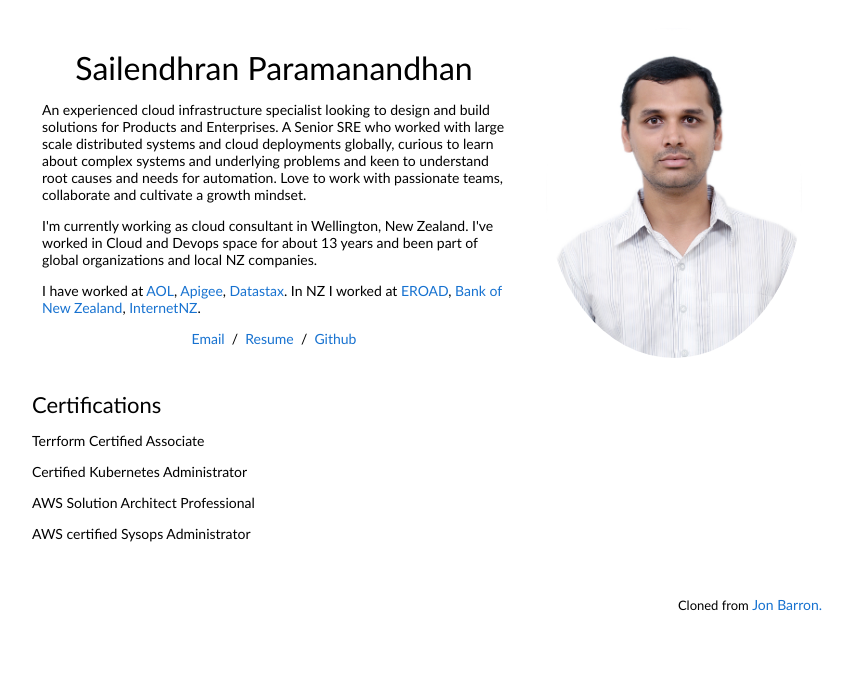
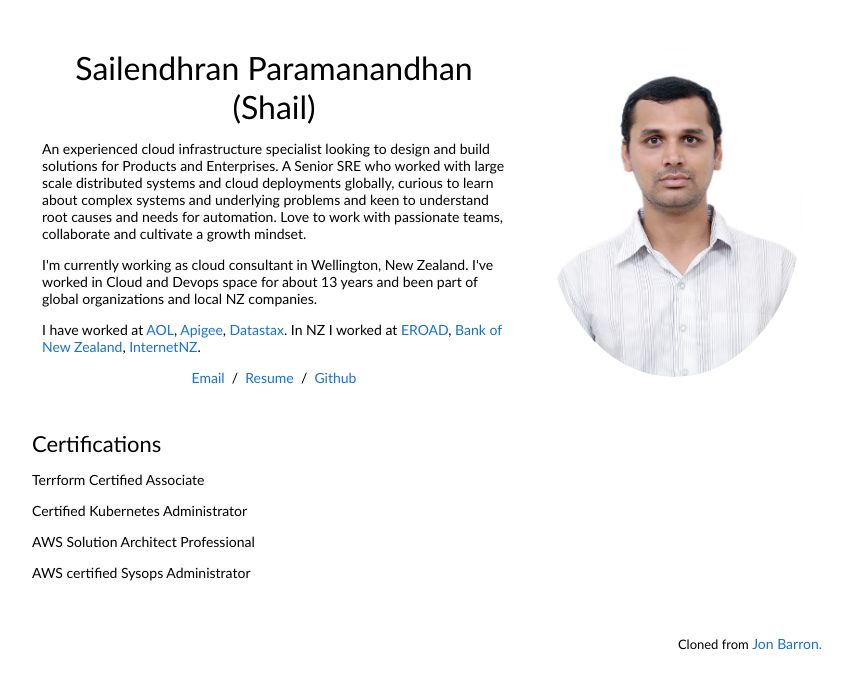
Before and after one commit to sailendhran/sailendhran.github.io, a plain HTML site: page index.html in a window 1280 px wide. Shown: the whole page, without its empty margins (218-1071 px from the left). Drawn offline with Linux system fonts and the light colour scheme.

Commit message:
Update index.html

```diff
--- a/index.html
+++ b/index.html
@@ -21,7 +21,7 @@
             <tr style="padding:0px">
               <td style="padding:2.5%;width:63%;vertical-align:middle">
                 <p class="name" style="text-align: center;">
-                  Sailendhran Paramanandhan
+                  Sailendhran Paramanandhan (Shail)
                 </p>
                 <p>An experienced cloud infrastructure specialist looking to design and build solutions for Products and Enterprises. A Senior SRE who worked with large scale distributed systems and cloud deployments globally, curious to learn about complex systems and underlying problems and keen to understand root causes and needs for automation. Love to work with passionate teams, collaborate and cultivate a growth mindset.
 </p>
```
